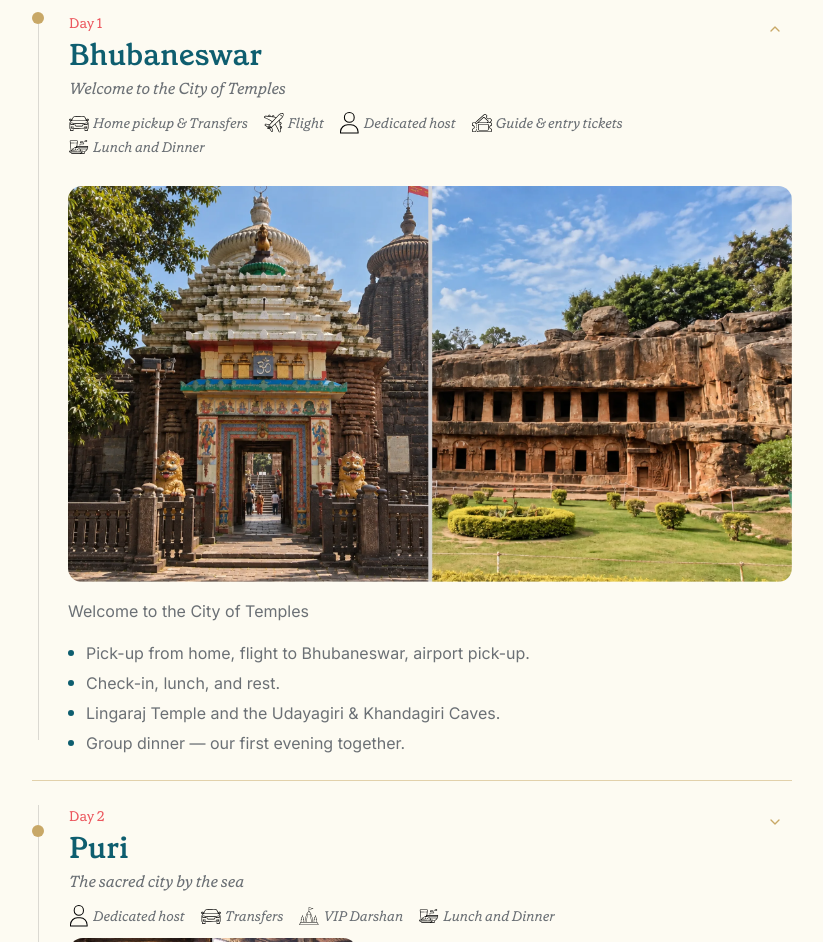
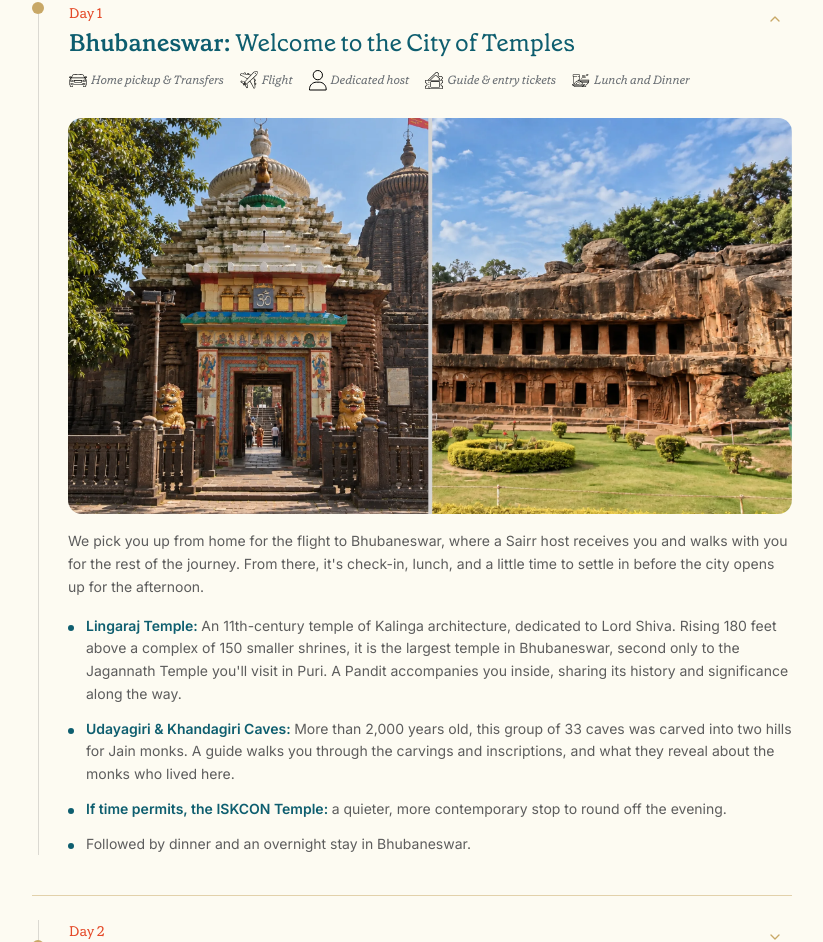
Before and after one commit to ServerlessTushar/sairr-website, a Next.js app: page /destinations/puri in a window 1280 px wide. Shown: the part 1858-2800 px from the top of the page, without its empty margins (32-855 px from the left). Built offline with nearby package versions, Linux system fonts and the light colour scheme.

Commit message:
more page changes

```diff
--- a/src/components/puri/PuriEnquiry.tsx
+++ b/src/components/puri/PuriEnquiry.tsx
@@ -71,7 +71,7 @@ export function usePuriEnquiry() {
 }
 
 const fieldClassName =
-  "h-12 rounded-xl border-border/60 bg-mist/80 px-4 text-base shadow-none transition-colors placeholder:text-slate/70 focus-visible:border-brand focus-visible:bg-white focus-visible:ring-2 focus-visible:ring-brand/15 md:text-sm";
+  "h-12 rounded-xl border-[#0E5E6F] bg-mist/80 px-4 text-base shadow-none transition-colors placeholder:text-slate/70 focus-visible:border-brand focus-visible:bg-white focus-visible:ring-2 focus-visible:ring-brand/15 md:text-sm";
 
 const labelClassName =
   "text-xs font-medium uppercase tracking-[0.14em] text-charcoal";
@@ -275,6 +275,7 @@ function EnquirySheet({
             <Label htmlFor="puri-date" className={labelClassName}>
               Preferred date
             </Label>
+            <div className="border border-[#0E5E6F] rounded-xl">
               <select
                 id="puri-date"
                 aria-invalid={!!errors.preferredDate}
@@ -291,6 +292,7 @@ function EnquirySheet({
                   </option>
                 ))}
               </select>
+            </div>
             {errors.preferredDate && (
               <p className="text-sm text-destructive">
                 {errors.preferredDate.message}
@@ -325,7 +327,7 @@ function EnquirySheet({
           <Button
             type="submit"
             disabled={isSubmitting}
-            className="mt-2 h-12 rounded-full bg-brand px-8 text-sm font-semibold text-white hover:bg-forest"
+            className="mt-2 h-12 rounded-[4px] bg-brand px-8 text-sm font-semibold text-white hover:bg-forest"
           >
             {isSubmitting ? (
               <>
--- a/src/components/puri/PuriHero.tsx
+++ b/src/components/puri/PuriHero.tsx
@@ -157,7 +157,7 @@ export function PuriHero({ sectionData, className }: PuriHeroProps) {
 export function PuriHeroDetails({ sectionData }: PuriHeroProps) {
   return (
     <div className="pt-6 pb-2 lg:pt-8">
-      <p className="max-w-3xl text-sm leading-relaxed text-charcoal sm:text-base">
+      <p className="max-w-3xl text-xs leading-relaxed text-charcoal sm:text-sm">
         {sectionData.body}
       </p>
       <ul className="mt-5 grid grid-cols-1 gap-x-6 gap-y-5 rounded-2xl bg-white px-4 py-5 shadow-[0_2px_16px_rgba(27,29,31,0.06)] sm:grid-cols-2 sm:px-6 sm:py-6 lg:grid-cols-3">
--- a/src/components/shared/TestimonialVideoSection.tsx
+++ b/src/components/shared/TestimonialVideoSection.tsx
@@ -27,7 +27,7 @@ export function TestimonialVideoSection({
   const resolvedTitle = videoTitle ?? heading;
 
   return (
-    <section className={cn("border-t border-charcoal/10 bg-mist", className)}>
+    <section className={cn("border-t border-charcoal/10", className)}>
       <div
         className={cn(
           "mx-auto max-w-4xl px-4 py-16 text-center sm:px-6 sm:py-20 lg:px-8 lg:py-28",
--- a/src/components/shared/TimelineItinerary.tsx
+++ b/src/components/shared/TimelineItinerary.tsx
@@ -13,7 +13,7 @@ import { AnimatedSectionHeader } from "@/components/shared/AnimatedSectionHeader
 import { FadeIn } from "@/components/shared/FadeIn";
 import { cn } from "@/lib/utils";
 
-const DAY_LABEL_COLOR = "#EC575E";
+const DAY_LABEL_COLOR = "#E44928";
 
 export type ItineraryIncludedItem = {
   icon: ReactNode;
@@ -25,7 +25,12 @@ export type ItineraryDayItem = {
   day: number | string;
   location: string;
   desc: string;
-  details: string[];
+  para1?: string;
+  para2?: string;
+  summary?: string;
+  activities1?: { loc: string; desc: string }[];
+  activities2?: { loc: string; desc: string }[];
+  details?: string[];
   /** Large image shown when expanded. */
   image: StaticImageData | string;
   /** Compact preview shown while the day is collapsed. */
@@ -113,10 +118,10 @@ function DayHeader({
       >
         Day {day}
       </p>
-      <h3 className="mt-1 font-heading text-2xl font-semibold text-brand sm:text-3xl">
-        {location}
+      <h3 className="mt-1 font-heading text-xl sm:text-2xl" style={{ color: "#0E5E6F" }}>
+        <span className="font-semibold">{location}: </span>
+        <span className="font-normal">{desc}</span>
       </h3>
-      <p className="mt-1 text-base italic text-slate">{desc}</p>
     </div>
   );
 }
@@ -180,13 +185,13 @@ export function TimelineItinerary({
                       />
 
                       {item.included.length > 0 ? (
-                      <div className="flex w-full flex-wrap gap-x-4 gap-y-1 pr-8 text-xs italic text-slate sm:text-sm">
+                        <div className="flex w-full flex-wrap gap-x-4 gap-y-1 pr-8 text-[10px] italic text-slate sm:text-xs">
                           {item.included.map((included) => (
                             <span
                               key={`${included.title}-${included.details}`}
                               className="flex items-center gap-1"
                             >
-                            <span className="flex size-5 shrink-0 items-center justify-center text-gold">
+                              <span className="flex size-4.5 shrink-0 items-center justify-center text-gold">
                                 {included.icon}
                               </span>
                               {included.title} {included.details}
@@ -226,8 +231,60 @@ export function TimelineItinerary({
                         />
 
                         <div className="max-w-[830px]">
-                        <p className="mb-4 text-sm leading-relaxed text-slate sm:text-base">{item.desc}</p>
-                        <ul className="space-y-1 text-sm leading-relaxed text-slate sm:text-base">
+                          {item.para1 && (
+                            <p className="mb-4 text-xs leading-relaxed sm:text-sm" style={{ color: "#5D5D5D" }}>{item.para1}</p>
+                          )}
+
+                          {item.activities1 && item.activities1.length > 0 && (
+                            <ul className="mb-4 space-y-3 text-xs leading-relaxed sm:text-sm">
+                              {item.activities1.map((activity, index) => (
+                                <li key={index} className="flex gap-3">
+                                  <span
+                                    className="mt-2.5 size-1.5 shrink-0 rounded-full"
+                                    style={{ backgroundColor: "#0E5E6F" }}
+                                    aria-hidden
+                                  />
+                                  <div>
+                                    {activity.loc && (
+                                      <span className="font-semibold" style={{ color: "#0E5E6F" }}>{activity.loc}: </span>
+                                    )}
+                                    <span style={{ color: "#5D5D5D" }}>{activity.desc}</span>
+                                  </div>
+                                </li>
+                              ))}
+                            </ul>
+                          )}
+
+                          {item.para2 && (
+                            <p className="mb-4 text-xs leading-relaxed sm:text-sm" style={{ color: "#5D5D5D" }}>{item.para2}</p>
+                          )}
+
+                          {item.activities2 && item.activities2.length > 0 && (
+                            <ul className="mb-4 space-y-3 text-xs leading-relaxed sm:text-sm">
+                              {item.activities2.map((activity, index) => (
+                                <li key={index} className="flex gap-3">
+                                  <span
+                                    className="mt-2.5 size-1.5 shrink-0 rounded-full"
+                                    style={{ backgroundColor: "#0E5E6F" }}
+                                    aria-hidden
+                                  />
+                                  <div>
+                                    {activity.loc && (
+                                      <span className="font-semibold" style={{ color: "#0E5E6F" }}>{activity.loc}: </span>
+                                    )}
+                                    <span style={{ color: "#5D5D5D" }}>{activity.desc}</span>
+                                  </div>
+                                </li>
+                              ))}
+                            </ul>
+                          )}
+
+                          {item.summary && (
+                            <p className="text-xs leading-relaxed sm:text-sm" style={{ color: "#5D5D5D" }}>{item.summary}</p>
+                          )}
+
+                          {item.details && item.details.length > 0 && (
+                            <ul className="space-y-1 text-xs leading-relaxed text-slate sm:text-sm">
                               {item.details.map((detail) => (
                                 <li key={detail} className="flex gap-3">
                                   <span
@@ -238,7 +295,7 @@ export function TimelineItinerary({
                                 </li>
                               ))}
                             </ul>
-
+                          )}
                         </div>
                       </div>
                     </AccordionContent>
--- a/src/data/puri.ts
+++ b/src/data/puri.ts
@@ -1,4 +1,5 @@
 import type { Faq } from "@/data/faqs";
+import { prod_tt_sasportal_v1alpha1 } from "googleapis";
 
 export type DepartureStatus = "live" | "upcoming";
 
@@ -156,13 +157,17 @@ export const puriDays = [
   {
     day: 1,
     place: "Bhubaneswar",
-    subtitle: "Welcome to the City of Temples",
-    activities: [
-      "Pick-up from home, flight to Bhubaneswar, airport pick-up.",
-      "Check-in, lunch, and rest.",
-      "Lingaraj Temple and the Udayagiri & Khandagiri Caves.",
-      "Group dinner — our first evening together.",
+    desc: "Welcome to the City of Temples",
+    para1: "We pick you up from home for the flight to Bhubaneswar, where a Sairr host receives you and walks with you for the rest of the journey. From there, it's check-in, lunch, and a little time to settle in before the city opens up for the afternoon.",
+    activities1: [
+      { loc: "Lingaraj Temple", desc: "An 11th-century temple of Kalinga architecture, dedicated to Lord Shiva. Rising 180 feet above a complex of 150 smaller shrines, it is the largest temple in Bhubaneswar, second only to the Jagannath Temple you'll visit in Puri. A Pandit accompanies you inside, sharing its history and significance along the way." },
+      { loc: "Udayagiri & Khandagiri Caves", desc: "More than 2,000 years old, this group of 33 caves was carved into two hills for Jain monks. A guide walks you through the carvings and inscriptions, and what they reveal about the monks who lived here." },
+      { loc: "If time permits, the ISKCON Temple", desc: "a quieter, more contemporary stop to round off the evening." },
+      { loc: "", desc: "Followed by dinner and an overnight stay in Bhubaneswar." },
     ],
+    para2: "",
+    activities2: [],
+    summary: "",
     pictures: "Lingaraj Temple · Udayagiri & Khandagiri Caves",
     pictureCount: 2,
     meals: "Lunch, Dinner",
@@ -180,14 +185,19 @@ export const puriDays = [
   {
     day: 2,
     place: "Puri",
-    subtitle: "The sacred city by the sea",
-    activities: [
-      "Breakfast, then the drive to Puri via Dhauli Shanti Stupa.",
-      "Check-in and lunch.",
-      "Evening VIP darshan at the Jagannath Temple with a Pandit.",
-      "Mahaprasad, and the Nila Chakra flag-changing ceremony.",
-      "Dinner, then a night stroll on Puri beach.",
+    desc: "The Sacred City by the Sea",
+    para1: "After breakfast, we leave Bhubaneswar for Puri, about 65km and around an hour and a half away. The drive takes you from Odisha's temple city to the coast, where the Jagannath Temple has shaped life for centuries. Along the way, we make two short stops.",
+    activities1: [
+      { loc: "Dhauli Shanti Stupa", desc: "A quiet stop on the way, marking the site associated with the Kalinga War. It's said Emperor Ashoka stood here, looked at what the battle had cost, and gave up violence for good. The white dome, with statues of Buddha set around it, was built in 1972 in memory of that change of heart." },
+      { loc: "If time permits, Sakshi Gopal Temple", desc: "A temple dedicated to Krishna as Sakshi Gopal, where local tradition tells of him walking to the village to prove a devotee's broken promise true, staying on as its witness ever since." },
     ],
+    para2: "From there, we continue to Puri, arriving in time for lunch and check-in at the sea-facing resort. After some time to settle in, we head out to experience the city's spiritual heart. The Jagannath Temple dates back to around the 12th century and is one of Hinduism's four sacred Char Dham pilgrimage sites.",
+    activities2: [
+      { loc: "VIP darshan at the Jagannath Temple", desc: "You skip the long queue and go straight in for darshan, with a Pandit alongside you to explain the rituals, traditions and significance of Lord Jagannath as you go." },
+      { loc: "Mahaprasad", desc: "Rice, dal and sweets, offered to Jagannath first and then shared with you. You'll also visit the temple's kitchen, where meals for thousands are cooked daily in stacked earthen pots over an open fire, the top pot always cooking first. Wholesome, simple, and a meal that stays with you." },
+      { loc: "The Nila Chakra:", desc: "As evening falls, the temple's flag is changed by hand, hundreds of feet up, the same way it has been for centuries." },
+    ],
+    summary: "The day closes the way it should: dinner, conversations, and a quiet walk along Puri beach, no plan, no rush.",
     pictures:
       "Dhauli Shanti Stupa · The Jagannath Temple, from outside (exterior only)",
     pictureCount: 2,
@@ -205,13 +215,16 @@ export const puriDays = [
   },
   {
     day: 3,
-    place: "Konark · Puri",
-    subtitle: "Morning by the Sea, Sun Temple & Local Artisans",
-    activities: [
-      "A slow morning — pool or beach, with an optional second VIP darshan.",
-      "Lunch, then Konark Sun Temple and the crafts village at Raghurajpur.",
-      "An evening together — music and conversation.",
+    place: "Konark & Puri",
+    desc: "Morning by the Sea, Sun Temple & Local Artisans",
+    para1: "Today is the lightest day of the trip, with plenty of time to slow down. After breakfast, the morning is yours: spend it by the pool, take a walk along the beach, or simply enjoy a quiet few hours at the resort. Anyone who'd like a second VIP darshan can also head to the Jagannath Temple this morning. After lunch at the resort, we set out for Konark in the afternoon.",
+    activities1: [
+      { loc: "Konark Sun Temple", desc: "Built in the 13th century as a monumental chariot for the Sun God, with twelve pairs of intricately carved wheels and seven horses. A UNESCO World Heritage Site, its wheels aren't just decoration, each one works as a sundial, still telling the time by shadow. A guide brings its stories, symbolism and extraordinary craftsmanship to life as you explore." },
+      { loc: "Raghurajpur", desc: "A heritage crafts village nearby, known for Pattachitra, a centuries-old style of cloth painting still practised by artisan families in their own homes. Meet them at work, and browse or take home a piece of Odisha's artistic heritage." },
     ],
+    para2: "Back at the resort, conversations continue around the dinner table. It's our last evening together, and by now, this feels less like a group of travellers and more like a group of friends.",
+    activities2: [],
+    summary: "",
     pictures: "Konark Sun Temple · Raghurajpur, an artisan at work",
     pictureCount: 2,
     meals: "Breakfast, Lunch, Dinner",
@@ -228,12 +241,13 @@ export const puriDays = [
   },
   {
     day: 4,
-    place: "Departure",
-    subtitle: "Departure: Home, with a Few Good Stories",
-    activities: [
-      "Breakfast and check-out",
-      "Transfer to the airport, flight home, and drop-off at your door",
-    ],
+    place: " Departure",
+    desc: "Home, with a Few Good Stories",
+    para1: "",
+    activities1: [],
+    para2: "",
+    activities2: [],
+    summary: "Pack up after breakfast and check out of the resort. We drive to Bhubaneswar airport, where your Sairr host sees you off. Once you land, we'll take you all the way back to your doorstep, with a few good stories, plenty of memories, and a camera roll full of pictures.",
     pictures: "The return — dropped at your doorstep",
     pictureCount: 1,
     meals: "Breakfast",
@@ -250,27 +264,32 @@ export const puriIncluded = [
   {
     id: "flights",
     icon: "plane" as const,
-    text: "Return flights from your origin city",
+    text: "Return flights from your origin city to Bhubaneswar, with meals included",
   },
   {
     id: "stay",
     icon: "building" as const,
-    text: "A 4-star & above stay in Bhubaneswar and Puri, sea-facing in Puri",
+    text: "3 nights in 4-star & above hotels or resorts (1N in Bhubaneswar, 2N in Puri), including a sea-facing stay in Puri",
   },
   {
     id: "meals",
     icon: "plate" as const,
-    text: "All meals, at hotels or carefully curated restaurants",
+    text: "Breakfast, lunch and dinner throughout the journey, at hotels or curated restaurants",
+  },
+  {
+    id: "transfers",
+    icon: "car" as const,
+    text: "Door-to-door transfers in private AC vehicles",
+  },
+  {
+    id: "ticket",
+    icon: "ticket" as const,
+    text: "Entry tickets & local guides at key sites like Konark Sun Temple and Udayagiri & Khandagiri Caves",
   },
   {
     id: "darshan",
     icon: "praying" as const,
     text: "VIP darshan at the Jagannath Temple, guided by a Pandit",
-  },
-  {
-    id: "transfers",
-    icon: "car" as const,
-    text: "Door-to-door transfers in private AC vehicles",
   },
   {
     id: "coordinator",
@@ -280,7 +299,7 @@ export const puriIncluded = [
 ] as const;
 
 export const puriNotIncluded =
-  "Personal shopping · Temple offerings · Room service · Liquor & mini-bar";
+  `Personal shopping and tips · Room service / in-room dining · Temple offerings and donations · Alcohol and mini-bar · Any activities or services not mentioned in "What's Included"`;
 
 export const puriPricingNotes = [
   "Price per person, based on double occupancy",
@@ -288,7 +307,7 @@ export const puriPricingNotes = [
   "Prices for other origin cities may vary with flight fares",
   "Prices across dates may slightly vary by season",
   "Early booking recommended for better pricing",
-  "Reserve your spot @ ₹0, pay only once your departure is confirmed",
+  "Reserve your spot @ ₹0, pay only once your departure is confirmed"
 ] as const;
 
 export const puriFaqs: Faq[] = [
```
Also changed, not shown: src/components/puri/DestinationBookingRail.tsx (+6 -6 lines), src/components/puri/puriIncludedData.tsx (+8 -6 lines), src/components/puri/puriItineraryData.tsx (+7 -2 lines), src/components/shared/IncludedExcludedSection.tsx (+10 -10 lines). Lines whose indentation alone changed are shown as unchanged.
